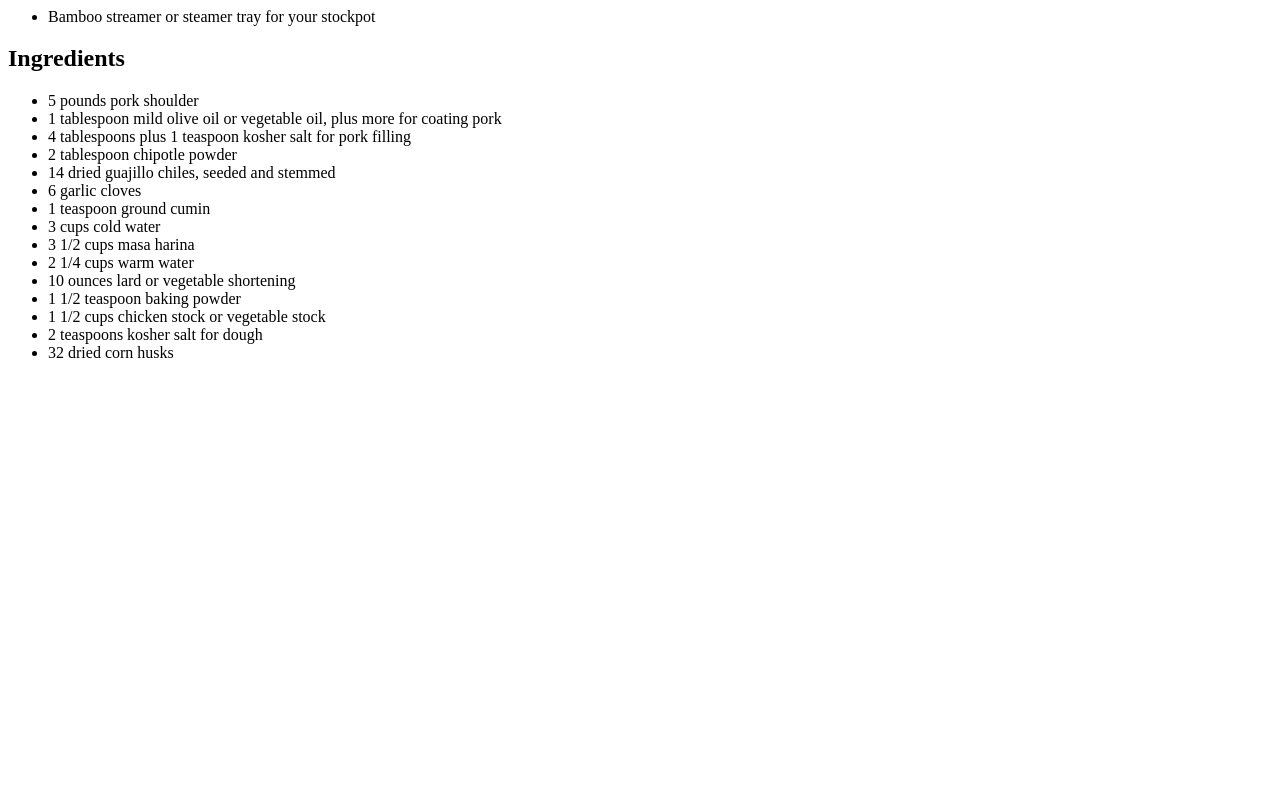
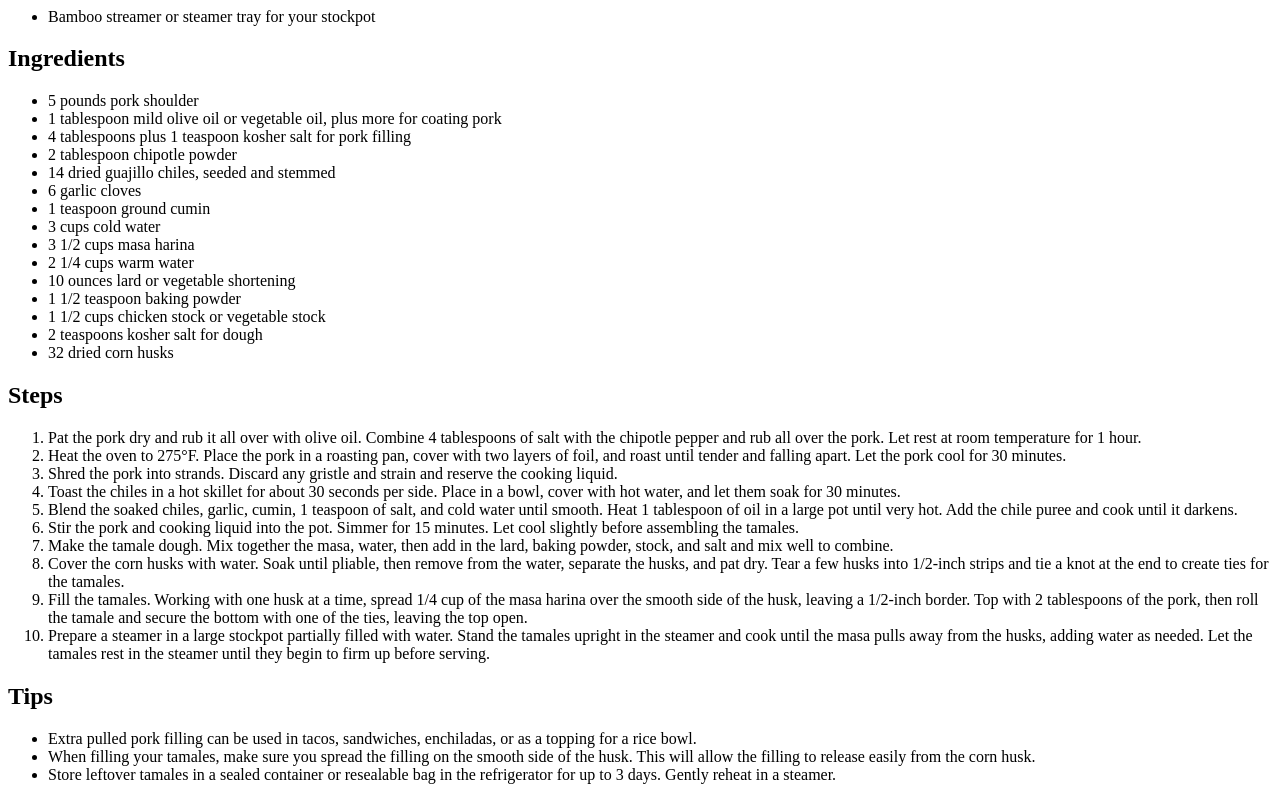
Before and after one commit to Nemaresu/odin-recipes, a plain HTML site: page recipes/tamales.html in a window 1280 px wide. Shown: the part 598-1398 px from the top of the page. Before the commit the page ends 976 px from the top, so only its background shows below. Drawn offline with Linux system fonts and the light colour scheme.

Commit message:
Create lists of steps and tips for tamale recipe

```diff
--- a/recipes/tamales.html
+++ b/recipes/tamales.html
@@ -42,5 +42,57 @@
                 <li> 2 teaspoons kosher salt for dough</li>
                 <li> 32 dried corn husks</li>
             </ul>
+        <h2>Steps</h2>
+            <ol>
+                <li>Pat the pork dry and rub it all over with olive oil. Combine 4 tablespoons of salt
+                     with the chipotle pepper and rub all over the pork. Let rest at room temperature
+                     for 1 hour.
+                </li>
+                <li>Heat the oven to 275°F. Place the pork in a roasting pan, cover with two layers
+                     of foil, and roast until tender and falling apart. Let the pork cool for 30 minutes.
+                </li>
+                <li>Shred the pork into strands. Discard any gristle and strain and reserve the cooking
+                    liquid.
+                </li>
+                <li>Toast the chiles in a hot skillet for about 30 seconds per side. Place in a bowl,
+                    cover with hot water, and let them soak for 30 minutes.
+                </li>
+                <li>Blend the soaked chiles, garlic, cumin, 1 teaspoon of salt, and cold water until
+                    smooth. Heat 1 tablespoon of oil in a large pot until very hot. Add the chile
+                    puree and cook until it darkens.
+                </li>
+                <li>Stir the pork and cooking liquid into the pot. Simmer for 15 minutes. Let cool
+                     slightly before assembling the tamales.
+                </li>
+                <li>Make the tamale dough. Mix together the masa, water, then add in the lard, baking
+                    powder, stock, and salt and mix well to combine.
+                </li>
+                <li>Cover the corn husks with water. Soak until pliable, then remove from the water,
+                    separate the husks, and pat dry. Tear a few husks into 1/2-inch strips and tie a
+                    knot at the end to create ties for the tamales.
+                </li>
+                <li>Fill the tamales. Working with one husk at a time, spread 1/4 cup of the masa
+                    harina over the smooth side of the husk, leaving a 1/2-inch border. Top with 2
+                    tablespoons of the pork, then roll the tamale and secure the bottom with one of
+                    the ties, leaving the top open.
+                </li>
+                <li>Prepare a steamer in a large stockpot partially filled with water. Stand the
+                    tamales upright in the steamer and cook until the masa pulls away from the husks,
+                    adding water as needed. Let the tamales rest in the steamer until they begin to
+                    firm up before serving.
+                </li>
+            </ol>
+         <h2>Tips</h2>
+            <ul>
+                <li>Extra pulled pork filling can be used in tacos, sandwiches, enchiladas, or as a
+                    topping for a rice bowl.
+                </li>
+                <li>When filling your tamales, make sure you spread the filling on the smooth side of
+                    the husk. This will allow the filling to release easily from the corn husk.
+                </li>
+                <li>Store leftover tamales in a sealed container or resealable bag in the refrigerator
+                    for up to 3 days. Gently reheat in a steamer.
+                </li>
+            </ul>
     </body>
 </html>
```
